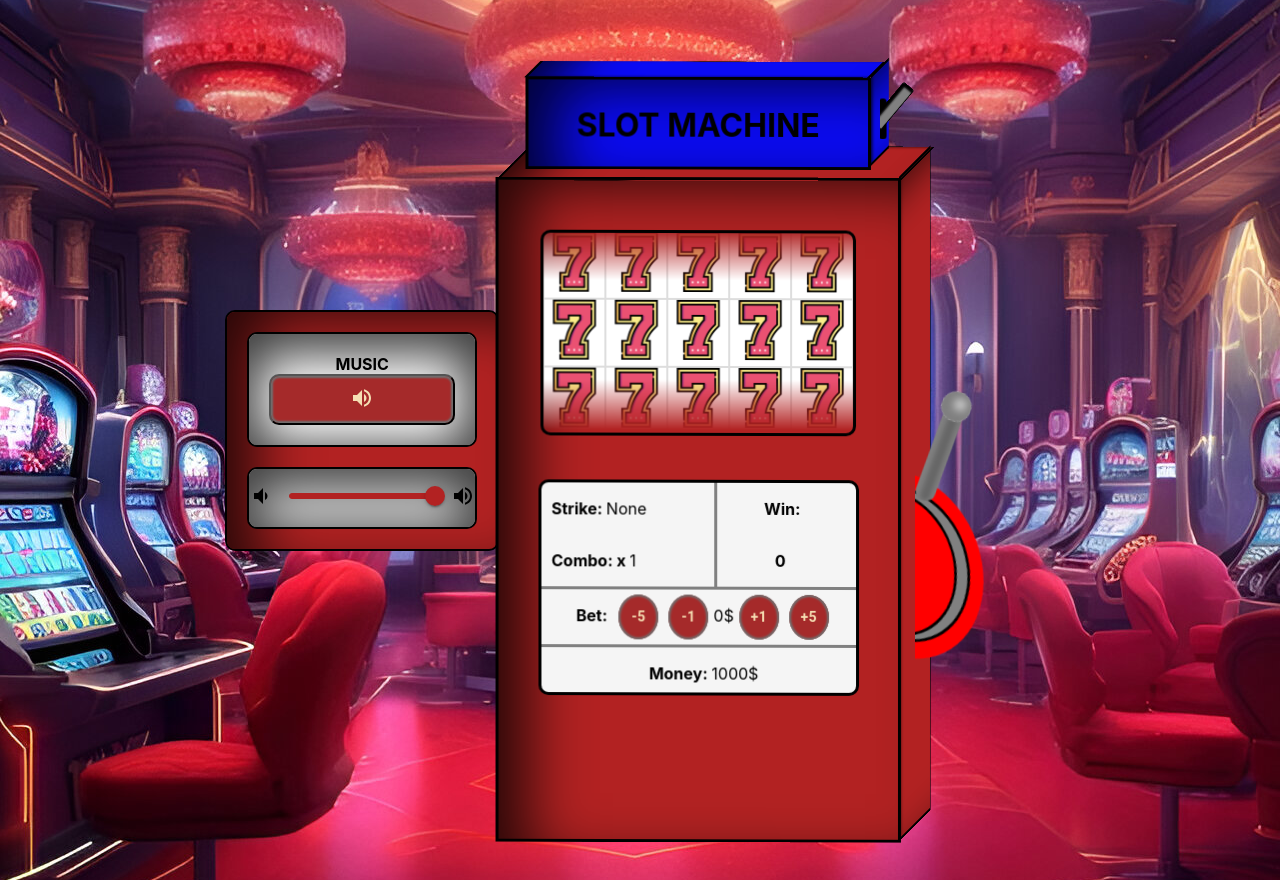
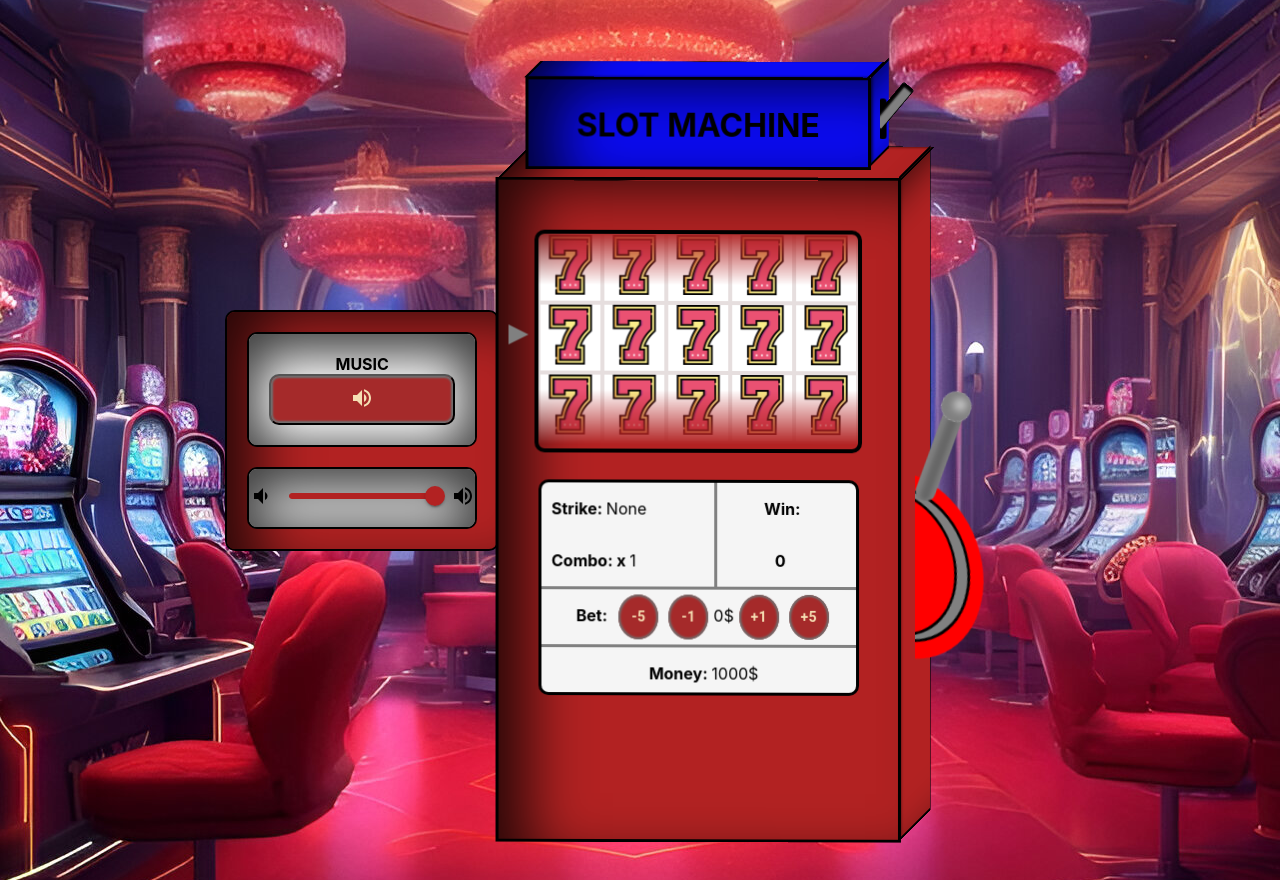
Before and after one commit to Belkacz/cassino-domingo, a React (Create React App) app: page / in a window 1280 px wide. Built offline with nearby package versions, Linux system fonts and the light colour scheme.

Commit message:
bugfix#12: added border for win images, added pointier to winnig row

```diff
--- a/src/components/Reel/Reel.lazy.tsx
+++ b/src/components/Reel/Reel.lazy.tsx
@@ -1,5 +1,6 @@
 import React, { lazy, Suspense } from 'react';
 import { SlotItem } from '../../shared/interfaces';
+import { WinColors } from '../../shared/enums';
 
 const LazyReel = lazy(() => import('./Reel'));
 interface LazyReelProps {
@@ -7,6 +8,7 @@ interface LazyReelProps {
   spinning: any;
   setScore: (reelId: number, slot: SlotItem) => void;
   id: number;
+  color: WinColors;
 }
 
 const Reel = (props: LazyReelProps & { children?: React.ReactNode; }) => (
--- a/src/components/Reel/Reel.styled.ts
+++ b/src/components/Reel/Reel.styled.ts
@@ -61,4 +61,28 @@ export const ReelWrapper = styled.div`
   100% { transform: translateY(-12%); }
 } */
 
+  .gold-border {
+    border: 2px solid gold;
+  }
+
+  .silver-border {
+    border: 2px solid silver;
+  }
+
+  .bronze-border {
+    border: 2px solid brown;
+  }
+
+  .green-border {
+    border: 2px solid green;
+  }
+
+  .red-border {
+    border: 2px solid red;
+  }
+
+  .base-border {
+    border: 2px solid #e6dede;
+  }
+
 `;
--- a/src/components/Reel/Reel.tsx
+++ b/src/components/Reel/Reel.tsx
@@ -1,17 +1,31 @@
 import React, { FC, useEffect, useRef, useState } from 'react';
 import { ReelWrapper } from './Reel.styled';
 import { SlotItem } from '../../shared/interfaces';
+import { WinColors } from '../../shared/enums';
 
 interface ReelProps {
    symbols: SlotItem[];
    spinning: boolean;
    setScore: (reelId: number, slot: SlotItem) => void;
    id: number;
+   color: WinColors;
 }
+
+const winningColorMap: { [key in WinColors]: string } = {
+   [WinColors.Gold]: "gold-border",
+   [WinColors.Silver]: "silver-border",
+   [WinColors.Bronze]: "bronze-border",
+   [WinColors.Doublet1]: "red-border",
+   [WinColors.Doublet2]: "red-border",
+   [WinColors.Pair]: "green-border",
+   [WinColors.None]: 'base-border',
+   [WinColors.Empty]: 'base-border',
+};
+
 
 const winIndex = 2;
 
-const Reel: FC<ReelProps> = ({ symbols, spinning, setScore, id }) => {
+const Reel: FC<ReelProps> = ({ symbols, spinning, setScore, id , color }) => {
    const [displayedSymbols, setDisplayedSymbols] = useState(symbols);
    const [brakingSpin, brakingSpinSet] = useState(false);
    const [loadedApp, loadedAppSet] = useState(false);
@@ -57,11 +71,17 @@ const Reel: FC<ReelProps> = ({ symbols, spinning, setScore, id }) => {
    return (
       <ReelWrapper>
          <div className={`reel`}>
-            {displayedSymbols.map((symbol, index) => (
-               <div key={index} className={`symbol ${spinning ? 'spinning' : ''} ${brakingSpin ? 'end-spin' : ''}`}>
-                  <img src={symbol.src} className='image' alt={symbol.name}></img>
-               </div>
-            ))}
+            {displayedSymbols.map((symbol, index) => {
+               const borderImage = index === winIndex ? winningColorMap[color] : 'base-border';
+               return (
+                  <div
+                     key={index}
+                     className={`symbol ${spinning ? 'spinning' : ''} ${brakingSpin ? 'end-spin' : ''} ${borderImage}`}
+                  >
+                     <img src={symbol.src} className='image' alt={symbol.name}></img>
+                  </div>
+               );
+            })}
          </div>
       </ReelWrapper>
    );
--- a/src/components/SlotMachine/SlotMachine.styled.ts
+++ b/src/components/SlotMachine/SlotMachine.styled.ts
@@ -88,19 +88,19 @@ export const SlotMachineWrapper = styled.div`
 .display-frame {
   background-color: transparent;
   position: absolute;
-  height: 200px;
-  width: 310px;
+  height: 215px;
+  width: 320px;
   border-radius: 3px;
-  border-color: gold;
-  border-width: 2px;
-  border: solid;
+  border-color: black;
+  border-width: 4px;
+  border-style: solid;
   border-radius: 10px;
 }
 .display{
   display: flex;
   /* padding: 50px; */
-  mask-image: linear-gradient(to bottom, rgba(0, 0, 0, 0) 0px, rgba(0, 0, 0, 1) 50px, rgba(0, 0, 0, 1) 150px, rgba(0, 0, 0, 0) 200px);
-  -webkit-mask-image: linear-gradient(to bottom, rgba(0, 0, 0, 0) 0px, rgba(0, 0, 0, 1) 50px, rgba(0, 0, 0, 1) 150px, rgba(0, 0, 0, 0) 200px);
+  mask-image: linear-gradient(to bottom, rgba(0, 0, 0, 0) 0px, rgba(0, 0, 0, 1) 55px, rgba(0, 0, 0, 1) 160px, rgba(0, 0, 0, 0) 215px);
+  -webkit-mask-image: linear-gradient(to bottom, rgba(0, 0, 0, 0) 0px, rgba(0, 0, 0, 1) 55px, rgba(0, 0, 0, 1) 160px, rgba(0, 0, 0, 0) 215px);
 }
 .rollResult {
   padding: 20px;
@@ -130,6 +130,18 @@ export const SlotMachineWrapper = styled.div`
 .button-wrapper {
   display: none;
 }
+
+.pointier {
+    width: 0;
+    height: 0;
+    border-bottom: 10px solid transparent;
+    border-left: 20px solid gray;
+    border-top: 10px solid transparent;
+    position: absolute;
+    top: 22%;
+    left: 10px;
+    background-image: linear-gradient(to right, red, blue);
+  }
 
 @media screen and (max-width: 600px) {
   .slotImg{
--- a/src/components/SlotMachine/SlotMachine.tsx
+++ b/src/components/SlotMachine/SlotMachine.tsx
@@ -251,22 +251,23 @@ const SlotMachine: FC<SlotMachineProps> = () => {
                         <div className='control-panel'>
                             <div className='display'>
                                 <div className='rell1'>
-                                    <Reel symbols={rell1} spinning={rell1Spin} setScore={setScore} id={0} />
+                                    <Reel symbols={rell1} spinning={rell1Spin} setScore={setScore} id={0} color={score[0].winStrike} />
                                 </div>
                                 <div className='rell2'>
-                                    <Reel symbols={rell2} spinning={rell2Spin} setScore={setScore} id={1}/>
+                                    <Reel symbols={rell2} spinning={rell2Spin} setScore={setScore} id={1} color={score[1].winStrike}/>
                                 </div>
                                 <div className='rell3'>
-                                    <Reel symbols={rell3} spinning={rell3Spin} setScore={setScore} id={2}/>
+                                    <Reel symbols={rell3} spinning={rell3Spin} setScore={setScore} id={2} color={score[2].winStrike}/>
                                 </div>
                                 <div className='rell4'>
-                                    <Reel symbols={rell4} spinning={rell4Spin} setScore={setScore} id={3}/>
+                                    <Reel symbols={rell4} spinning={rell4Spin} setScore={setScore} id={3} color={score[3].winStrike}/>
                                 </div>
                                 <div className='rell5'>
-                                    <Reel symbols={rell5} spinning={rell5Spin} setScore={setScore} id={4}/>
+                                    <Reel symbols={rell5} spinning={rell5Spin} setScore={setScore} id={4} color={score[4].winStrike}/>
                                 </div>
                             </div>
                             <div className='display-frame'></div>
+                            <div className='pointier'></div>
                             <div className='score-display-wrapper'>
                         <ScoreDisplay score={score} strike={strike} leverStatus={leverStatus}></ScoreDisplay>
                     </div>
```
